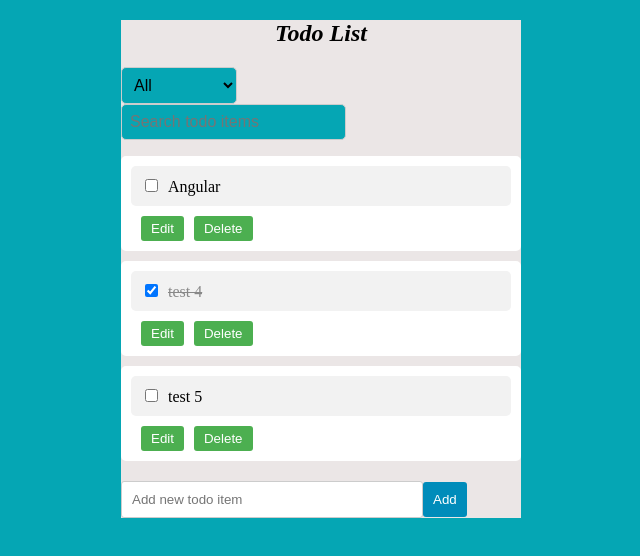
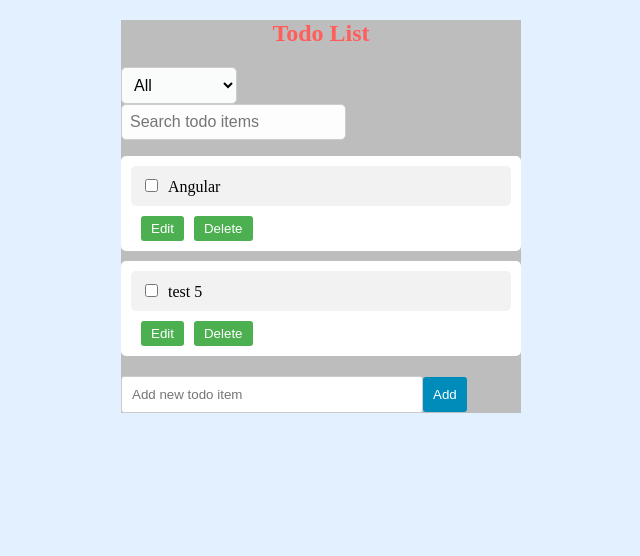
Before and after one commit to SylvesterSanches1710/Todo-List, an Angular app: page / in a window 1280 px wide. Shown: the top 556 px of the page, without its empty margins (319-959 px from the left). Built offline with nearby package versions, Linux system fonts and the light colour scheme; data requests are answered from the project's data file.

Commit message:
Css style changes

```diff
--- a/db.json
+++ b/db.json
@@ -6,11 +6,6 @@
       "done": false
     },
     {
-      "id": "89f4",
-      "title": "test 4",
-      "done": true
-    },
-    {
       "id": "7c78",
       "title": "test 5",
       "done": false
--- a/src/app/todo-list/todo-list.component.css
+++ b/src/app/todo-list/todo-list.component.css
@@ -1,18 +1,43 @@
 .todo-list-container {
   width: 400px;
   margin: 0 auto;
-  background-color: #ebe6e6;
+  background-color: #bdbdbd;
 }
 
 .todo-list-heading {
   font-size: 24px;
+  color: #FF5E5B;
+  text-align: center;
   margin-bottom: 20px;
-  font-style: italic;
-  display: flex;
-  justify-content: center;
-  align-items: center;
+  opacity: 0;
+  animation: bounceIn 1s ease forwards;
+}
 
+@keyframes bounceIn {
+  0% {
+    opacity: 0;
+    transform: scale(0.5);
+  }
+  70% {
+    opacity: 1;
+    transform: scale(1.2);
+  }
+  100% {
+    opacity: 1;
+    transform: scale(1);
+  }
 }
+
+
+@keyframes fadeIn {
+  from {
+    opacity: 0;
+  }
+  to {
+    opacity: 1;
+  }
+}
+
 
 .todo-list {
   list-style-type: none;
@@ -64,7 +89,7 @@
 
 
 .todo-item:hover {
-  background-color: #9b1280;
+  background-color: #43077d;
   box-shadow: 0 2px 4px rgba(0, 0, 0, 0.1);
 }
 
@@ -72,7 +97,7 @@
   padding: 8px;
   border: 1px solid #ccc;
   border-radius: 5px;
-  background-color: #05a6b4;
+  background-color: #fafcfc;
   font-size: 16px;
   cursor: pointer;
 }
@@ -80,9 +105,10 @@
   padding: 8px;
   border: 1px solid #ccc;
   border-radius: 5px;
-  background-color: #05a6b4;
+  background-color: #fdfdfd;
   font-size: 16px;
 }
+
 
 .search-container input[type="text"]:focus {
   outline: none;
--- a/src/styles.css
+++ b/src/styles.css
@@ -1,3 +1,3 @@
 body {
-    background-color: #05a6b4;
+    background-color: #e2f0ff;
   }
```
